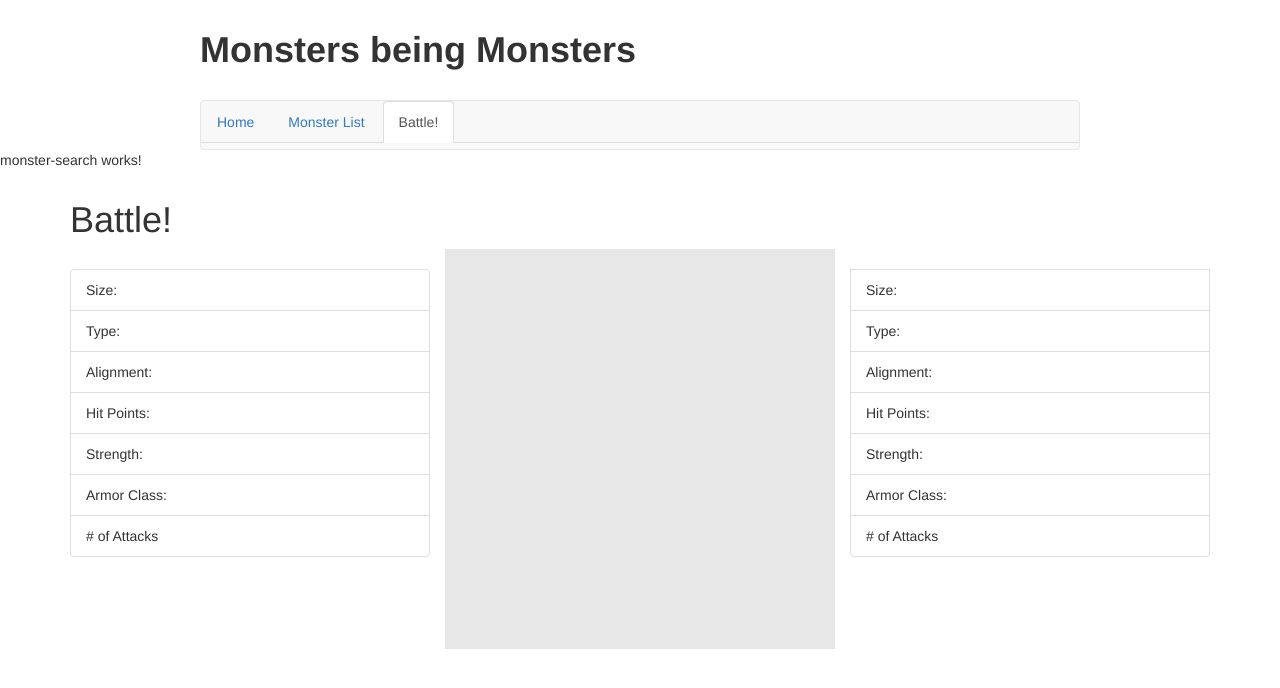
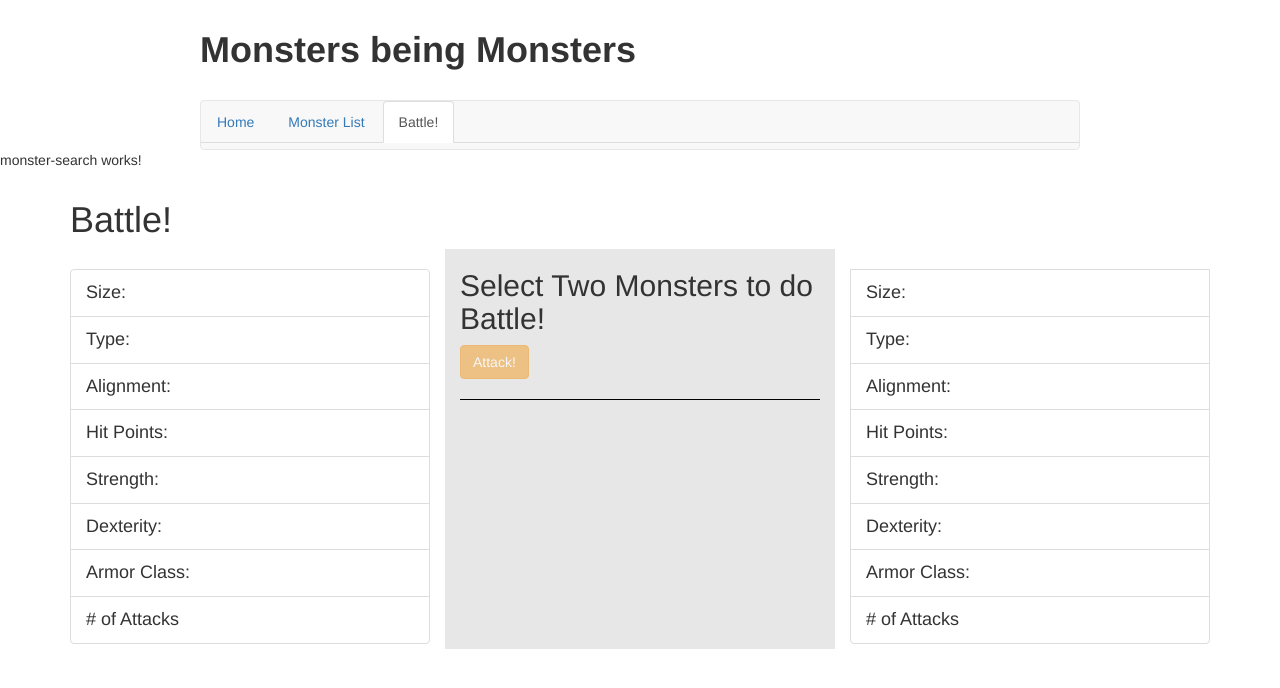
Before and after one commit to RussellTAllen/monsters-app, an Angular app: page /battle in a window 1280 px wide. Shown: the top 688 px of the page. Built offline with nearby package versions, Linux system fonts and the light colour scheme.

Commit message:
battle logic coming along.  bug with monsters not getting into the battle component.

```diff
--- a/src/app/app.module.ts
+++ b/src/app/app.module.ts
@@ -9,6 +9,7 @@ import { AppRoutingModule } from './app-routing.module';
 import { NavbarComponent } from './components/navbar/navbar.component';
 import { PageNavComponent } from './components/page-nav/page-nav.component';
 import { BattleComponent } from './components/battle/battle.component';
+import { BattleDetailsComponent } from './components/battle-details/battle-details.component';
 
 @NgModule({
   declarations: [
@@ -17,7 +18,8 @@ import { BattleComponent } from './components/battle/battle.component';
     MonstersListComponent,
     NavbarComponent,
     PageNavComponent,
-    BattleComponent
+    BattleComponent,
+    BattleDetailsComponent
   ],
   imports: [
     BrowserModule,
--- /dev/null
+++ b/src/app/components/battle-details/battle-details.component.css
@@ -0,0 +1,3 @@
+hr {
+    border-color: black;
+}
--- /dev/null
+++ b/src/app/components/battle-details/battle-details.component.html
@@ -0,0 +1,20 @@
+<h2 *ngIf="!battleMonsters.first || !battleMonsters.second">Select Two Monsters to do Battle!</h2>
+<h2 *ngIf="battleMonsters.first || battleMonsters.second">Let the battle begin!</h2>
+
+<button
+    type="button"
+    class="btn btn-warning"
+    (click)="makeAttack()"
+    [disabled]="!battleMonsters.first || !battleMonsters.second || battleResult">
+    Attack!
+</button>
+
+<hr>
+
+<h5 *ngIf="initiative">{{ battleMonsters[initiative].name }} acts quicker!</h5>
+
+<div *ngFor="let attack of attacks">
+
+</div>
+
+<h4 *ngIf="battleResult">{{ battleResult }}</h4>
--- /dev/null
+++ b/src/app/components/battle-details/battle-details.component.ts
@@ -0,0 +1,76 @@
+import { Component, OnInit, Input } from '@angular/core';
+
+@Component({
+  selector: 'app-battle-details',
+  templateUrl: './battle-details.component.html',
+  styleUrls: ['./battle-details.component.css']
+})
+export class BattleDetailsComponent implements OnInit {
+  @Input() battleMonsters: any
+
+  attacks: [] = []
+  initiative: string = ''
+  private notInit: string = ''
+  private firstAttackBonus: number = 0
+  private secondAttackBonus: number = 0
+  battleResult: string = ''
+
+  constructor() {}
+
+  ngOnInit(): void {
+    this.calculateAttackBonus()
+  }
+
+  makeAttack(): void {
+    if (!this.initiative) this.getInitiative()
+
+    for (let turn = 1; turn <=2; turn++){
+      console.log('attacking')
+      const attackingMonster = turn === 1 ? this.initiative : this.notInit
+      const defendingMonster = turn === 2 ? this.notInit : this.initiative
+
+      for (let i = 0; i < this.battleMonsters[attackingMonster].actions.length; i++){
+        console.log('this runs')
+        const atk = this.battleMonsters[attackingMonster].actions[i]
+        let dice = atk.damage_dice.slice(0, atk.damage_dice.indexOf('d'))
+        const dmgPerDie = atk.damage_dice.slice(atk.damage_dice.indexOf('d')+1)
+
+        while(dice){
+          console.log('while dice loop')
+          const dmg = Math.floor(Math.random() * dmgPerDie)
+          this.battleMonsters[defendingMonster].hit_points -= dmg
+
+          if (this.battleMonsters[defendingMonster].hit_points <= 0){
+            this.battleResult = this.battleMonsters[defendingMonster].name + " has been vanquished!"
+            console.log(this.battleResult)
+
+
+            return
+          }
+          dice--
+        }
+    }
+    }
+
+
+  }
+
+  getInitiative(): void {
+    const firstInit = this.battleMonsters.first.dexterity + Math.floor(Math.random() * 20)
+    const secondInit = this.battleMonsters.second.dexterity + Math.floor(Math.random() * 20)
+
+    this.initiative = firstInit > secondInit ? 'first' : 'second'
+    this.notInit = firstInit > secondInit ? 'second' : 'first'
+  }
+
+  calculateAttackBonus(): void {
+    if (this.battleMonsters.first && this.battleMonsters.second){
+      this.firstAttackBonus = Math.floor((this.battleMonsters.first.strength - 10) / 2)
+      this.secondAttackBonus = Math.floor((this.battleMonsters.second.strength - 10) / 2)
+
+      console.log('attckbon', this.firstAttackBonus, this.secondAttackBonus)
+    }
+    else console.log('not enough monsters to battle!')
+  }
+
+}
--- a/src/app/components/battle/battle.component.css
+++ b/src/app/components/battle/battle.component.css
@@ -2,3 +2,12 @@
     background-color: #e7e7e7;
     height: 400px;
 }
+
+.list-group-item * {
+    font-size: large;
+}
+
+.list-group-item .badge {
+    padding: 14px 17px;
+    line-height: 0;
+}
--- a/src/app/components/battle/battle.component.html
+++ b/src/app/components/battle/battle.component.html
@@ -25,6 +25,10 @@
                     <span class="badge">{{ selectedMonsters?.first?.strength }}</span>
                 </li>
                 <li class="list-group-item">
+                    <span>Dexterity:</span>
+                    <span class="badge">{{ selectedMonsters?.first?.dexterity }}</span>
+                </li>
+                <li class="list-group-item">
                     <span>Armor Class:</span>
                     <span class="badge">{{ selectedMonsters?.first?.armor_class }}</span>
                 </li>
@@ -34,9 +38,12 @@
                 </li>
             </ul>
         </div>
-        <div class="battle-details col-md-4">
 
-        </div>
+        <app-battle-details
+            [battleMonsters]="selectedMonsters"
+            class="battle-details col-md-4">
+        </app-battle-details>
+
         <div class="col-md-4">
             <h2>{{ selectedMonsters?.second?.name }}</h2>
             <li class="list-group-item">
@@ -60,6 +67,10 @@
                 <span class="badge">{{ selectedMonsters?.second?.strength }}</span>
             </li>
             <li class="list-group-item">
+                <span>Dexterity:</span>
+                <span class="badge">{{ selectedMonsters?.first?.dexterity }}</span>
+            </li>
+            <li class="list-group-item">
                 <span>Armor Class:</span>
                 <span class="badge">{{ selectedMonsters?.second?.armor_class }}</span>
             </li>
--- a/src/app/components/battle/battle.component.ts
+++ b/src/app/components/battle/battle.component.ts
@@ -1,4 +1,4 @@
-import { Component, OnInit } from '@angular/core';
+import { Component, OnInit, Input } from '@angular/core';
 import { MonsterService } from 'src/app/monster.service';
 
 @Component({
@@ -7,7 +7,7 @@ import { MonsterService } from 'src/app/monster.service';
   styleUrls: ['./battle.component.css']
 })
 export class BattleComponent implements OnInit {
-  selectedMonsters: any = {
+  @Input() selectedMonsters: any = {
     'first': this.monsterService.selectedMonsters[0] && this.monsterService.selectedMonsters[0],
     'second': this.monsterService.selectedMonsters[1] && this.monsterService.selectedMonsters[1]
   }
--- a/src/app/monster.service.ts
+++ b/src/app/monster.service.ts
@@ -9,10 +9,10 @@ import { Observable, of, catchError, map, tap } from 'rxjs';
 export class MonsterService {
   monstersData: Array<object> = []
   selectedMonsters: Array<object> = []
-  page: number = 1
-  prevPage: number = 1
+  private page: number = 1
+  private prevPage: number = 1
+  private monstersURL = 'https://api.open5e.com/monsters/?page='+this.page
 
-  private monstersURL = 'https://api.open5e.com/monsters/?page='+this.page
   httpOptions = {
     headers: new HttpHeaders({ 'Content-Type' : 'application/json' })
   }
@@ -56,10 +56,10 @@ export class MonsterService {
   private handleError<T>(operation = 'operation', result?: T) {
     return (error: any): Observable<T> => {
 
-      // TODO : send the error to remote logging infrastructure
+      // TODO: send the error to remote logging infrastructure
       console.error(error); // log to console instead
 
-      // TODO: better job of transofrming error for user consumption
+      // TODO: better job of transforming error for user consumption
       // this.log(`${operation} failed: ${error.message}`);
 
       // Let the app keep running by returning an empty result
```
Also changed, not shown: 1 other file (tests, documents, lock files or other folders).
